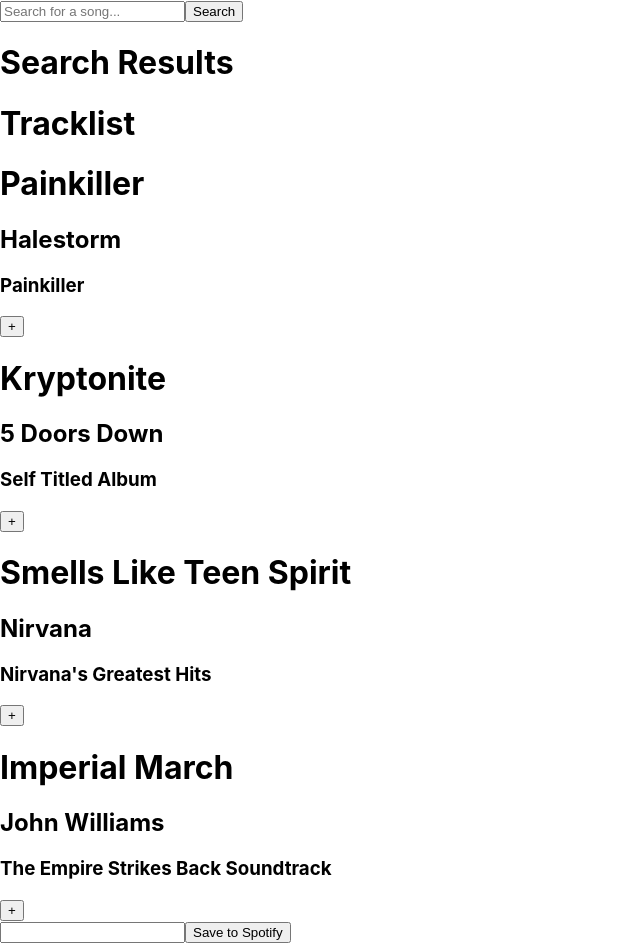
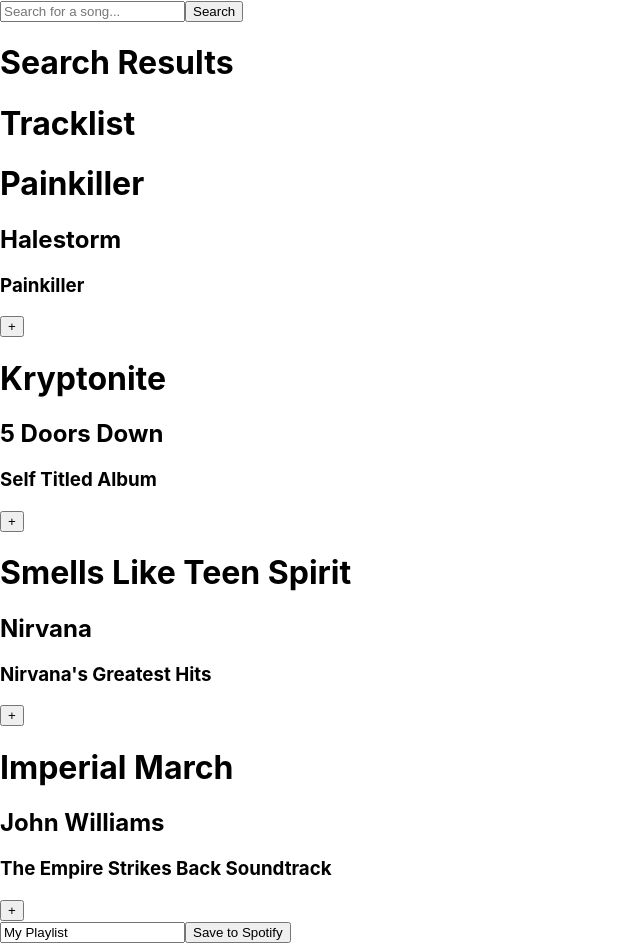
Before and after one commit to mpuchyr/jamming, a React (Create React App) app: page / in a window 1280 px wide. Shown: the whole page, without its empty margins (0-640 px from the left). Built offline with nearby package versions, Linux system fonts and the light colour scheme.

Commit message:
Add placeholder play list name in App.js

```diff
--- a/src/App.js
+++ b/src/App.js
@@ -34,7 +34,8 @@
 function App() {
   const [results, setResults] = useState(exampleTracks);
   const [userPlayList, setUserPlayList] = useState([]);
-  const [playListTitle, setPlayListTitle] = useState('');
+  const [playListTitle, setPlayListTitle] = useState('My Playlist');
+
 
   function handleAddToUserPlayList(newTrack) {
     setUserPlayList(prevPlayList => [...prevPlayList, newTrack]);
```
